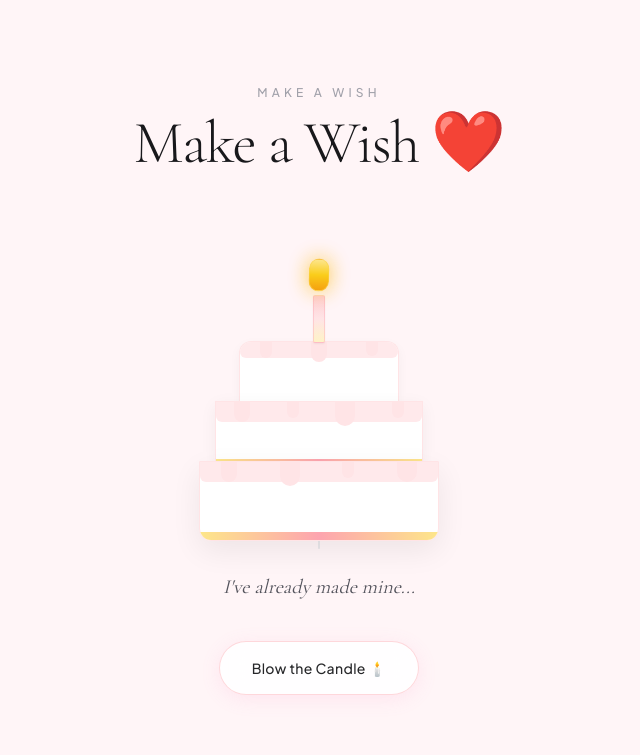
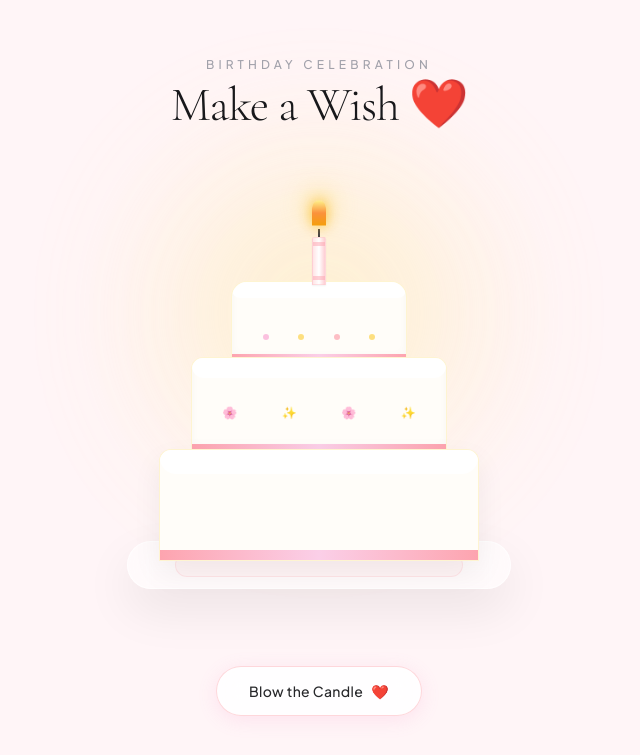
Before and after one commit to uzairsalman02/forever-you, a Next.js app: page / in a window 1280 px wide. Shown: the part 5395-6150 px from the top of the page, without its empty margins (321-961 px from the left). Built offline with nearby package versions, Linux system fonts and the light colour scheme.

Commit message:
Birthday Celebration Redesign

```diff
--- a/components/cake/LuxuryCake.tsx
+++ b/components/cake/LuxuryCake.tsx
@@ -1,105 +1,127 @@
 "use client";
 
 import React from "react";
-import { motion } from "framer-motion";
+import { motion, AnimatePresence } from "framer-motion";
 
 interface LuxuryCakeProps {
   isLit: boolean;
   isCut: boolean;
-  isBlowing: boolean;
+  isBlowing?: boolean;
 }
 
-export function LuxuryCake({ isLit, isCut, isBlowing }: LuxuryCakeProps) {
+export function LuxuryCake({ isLit, isCut, isBlowing = false }: LuxuryCakeProps) {
   return (
-    <div className="relative w-64 sm:w-72 md:w-80 h-72 sm:h-80 md:h-88 flex flex-col items-center justify-end select-none">
-      {/* CANDLE & FLAME */}
-      <div className="relative flex flex-col items-center mb-[-2px] z-20">
-        {/* Flame */}
-        {isLit && !isBlowing && (
+    <div className="relative flex flex-col items-center justify-center select-none py-8">
+      {/* 1. Warm Candle Spotlight Light illuminating nearby objects */}
+      <AnimatePresence>
+        {isLit && (
           <motion.div
-            animate={{
-              scale: [1, 1.08, 0.95, 1.05, 1],
-              opacity: [0.95, 1, 0.9, 1, 0.95],
-              rotate: [-2, 2, -1, 3, 0],
-            }}
-            transition={{
-              duration: 1.2,
-              repeat: Infinity,
-              ease: "easeInOut",
-            }}
-            className="w-4 h-7 sm:w-5 sm:h-8 rounded-full bg-gradient-to-t from-amber-500 via-yellow-400 to-amber-200 shadow-[0_0_20px_rgba(251,191,36,0.8)] border border-amber-300/60 mb-1"
+            initial={{ opacity: 0, scale: 0.8 }}
+            animate={{ opacity: [0.6, 0.85, 0.6], scale: [1, 1.05, 1] }}
+            exit={{ opacity: 0, scale: 0.8 }}
+            transition={{ duration: 2, repeat: Infinity, ease: "easeInOut" }}
+            className="absolute top-0 w-72 h-72 rounded-full bg-amber-200/40 blur-[70px] pointer-events-none -z-10"
           />
         )}
+      </AnimatePresence>
 
-        {/* Smoke animation when blown out */}
-        {isBlowing && (
-          <motion.div
-            initial={{ opacity: 1, y: 0, scale: 0.5 }}
-            animate={{ opacity: 0, y: -45, scale: 1.8 }}
-            transition={{ duration: 1.6, ease: "easeOut" }}
-            className="w-3 h-3 rounded-full bg-zinc-300/70 blur-[2px] mb-2"
-          />
-        )}
+      {/* 2. Candle Assembly */}
+      <div className="relative flex flex-col items-center z-20 mb-[-4px]">
+        {/* Flame & Glow */}
+        <AnimatePresence>
+          {isLit && (
+            <motion.div
+              initial={{ opacity: 1, scale: 1 }}
+              exit={{ opacity: 0, scale: 0.2, y: -10 }}
+              transition={{ duration: 0.6, ease: "easeOut" }}
+              className="relative flex flex-col items-center mb-1"
+            >
+              {/* Soft Amber Glow */}
+              <div className="absolute -top-3 w-8 h-8 rounded-full bg-amber-300/60 blur-md animate-pulse" />
 
-        {/* Candle Stick */}
-        <div className="w-2.5 h-10 sm:w-3 sm:h-12 bg-gradient-to-b from-rose-200 via-rose-100 to-amber-100 rounded-sm border border-rose-300/40 shadow-sm" />
+              {/* Realistic Flickering Flame */}
+              <motion.div
+                animate={{
+                  scaleY: [1, 1.15, 0.95, 1],
+                  scaleX: [1, 0.9, 1.1, 1],
+                  rotate: [0, 2, -2, 0],
+                }}
+                transition={{ duration: 0.8, repeat: Infinity, ease: "easeInOut" }}
+                className="w-3.5 h-6 rounded-t-full bg-gradient-to-t from-amber-500 via-orange-400 to-yellow-200 shadow-[0_0_12px_rgba(251,191,36,0.9)]"
+              />
+            </motion.div>
+          )}
+        </AnimatePresence>
+
+        {/* Smoke Puff Animation when candle is blown out */}
+        <AnimatePresence>
+          {!isLit && isBlowing && (
+            <motion.div
+              initial={{ opacity: 0, y: 0, scale: 0.5 }}
+              animate={{ opacity: [0, 0.7, 0], y: -35, scale: 1.5 }}
+              transition={{ duration: 1.2, ease: "easeOut" }}
+              className="absolute -top-6 w-6 h-6 rounded-full bg-zinc-300/50 blur-sm pointer-events-none"
+            />
+          )}
+        </AnimatePresence>
+
+        {/* Candle Wick & Body */}
+        <div className="w-0.5 h-2 bg-zinc-700" />
+        <div className="w-3.5 h-12 rounded-t-sm bg-gradient-to-r from-rose-100 via-white to-rose-200 shadow-sm border border-rose-200/60 flex flex-col justify-between py-1">
+          <div className="w-full h-1 bg-rose-300/50" />
+          <div className="w-full h-1 bg-rose-300/50" />
+        </div>
       </div>
 
-      {/* THREE-TIER LUXURY CAKE CONTAINER */}
-      <div className="relative w-full flex flex-col items-center z-10">
-        {/* TIER 1 (TOP TIER) */}
-        <div className="relative w-36 sm:w-40 h-14 sm:h-16 bg-white rounded-t-xl border-x border-t border-rose-100 shadow-[0_4px_12px_rgba(0,0,0,0.04)] flex flex-col justify-between overflow-hidden">
-          {/* Soft Pink Frosting Drips */}
-          <div className="w-full h-4 bg-rose-100/80 rounded-b-md flex justify-around">
-            <div className="w-3 h-4 bg-rose-100 rounded-b-full" />
-            <div className="w-4 h-5 bg-rose-100 rounded-b-full" />
-            <div className="w-3 h-3.5 bg-rose-100 rounded-b-full" />
+      {/* 3. 3-Tier Luxury Cream Birthday Cake */}
+      <div className="relative flex flex-col items-center z-10">
+        {/* TOP TIER */}
+        <div className="relative w-36 sm:w-44 h-16 sm:h-20 bg-[#FFFDF9] rounded-t-2xl shadow-[inset_0_-4px_10px_rgba(0,0,0,0.03)] border border-amber-100/80 flex flex-col justify-between p-2 overflow-hidden">
+          {/* White Frosting Drips */}
+          <div className="absolute top-0 left-0 right-0 h-4 bg-white rounded-b-lg shadow-xs" />
+          {/* Rose Gold Trim */}
+          <div className="absolute bottom-0 left-0 right-0 h-1.5 bg-gradient-to-r from-rose-300 via-pink-200 to-rose-300" />
+          {/* Sugar Pearl Sprinkles */}
+          <div className="flex justify-around items-end h-full pb-3 px-2">
+            <span className="w-1.5 h-1.5 rounded-full bg-pink-300/70" />
+            <span className="w-1.5 h-1.5 rounded-full bg-amber-300/70" />
+            <span className="w-1.5 h-1.5 rounded-full bg-rose-300/70" />
+            <span className="w-1.5 h-1.5 rounded-full bg-amber-300/70" />
           </div>
-          {/* Rose Gold Accent Trim */}
-          <div className="w-full h-1 bg-gradient-to-r from-amber-200 via-rose-300 to-amber-200" />
         </div>
 
-        {/* TIER 2 (MIDDLE TIER) */}
-        <div className="relative w-48 sm:w-52 h-16 sm:h-18 bg-white border-x border-t border-rose-100 shadow-[0_4px_16px_rgba(0,0,0,0.05)] flex flex-col justify-between overflow-hidden -mt-1">
-          {/* Soft Pink Frosting Drips */}
-          <div className="w-full h-5 bg-rose-100/80 rounded-b-md flex justify-around">
-            <div className="w-4 h-5 bg-rose-100 rounded-b-full" />
-            <div className="w-3 h-4 bg-rose-100 rounded-b-full" />
-            <div className="w-5 h-6 bg-rose-100 rounded-b-full" />
-            <div className="w-3 h-4 bg-rose-100 rounded-b-full" />
+        {/* MIDDLE TIER */}
+        <div className="relative w-52 sm:w-64 h-20 sm:h-24 bg-[#FFFDF9] rounded-t-xl shadow-[inset_0_-4px_10px_rgba(0,0,0,0.03)] border border-amber-100/80 flex flex-col justify-between p-2 overflow-hidden -mt-1">
+          <div className="absolute top-0 left-0 right-0 h-5 bg-white rounded-b-xl shadow-xs" />
+          <div className="absolute bottom-0 left-0 right-0 h-2 bg-gradient-to-r from-rose-300 via-pink-200 to-rose-300" />
+          <div className="flex justify-around items-center h-full pt-4">
+            <span className="text-xs">🌸</span>
+            <span className="text-xs">✨</span>
+            <span className="text-xs">🌸</span>
+            <span className="text-xs">✨</span>
           </div>
-          {/* Rose Gold Accent Trim */}
-          <div className="w-full h-1.5 bg-gradient-to-r from-amber-200 via-rose-300 to-amber-200" />
         </div>
 
-        {/* TIER 3 (BOTTOM TIER & SLICE SHIFT ANIMATION) */}
-        <div className="relative w-60 sm:w-68 h-20 sm:h-22 bg-white rounded-b-xl border border-rose-100 shadow-[0_10px_30px_rgba(0,0,0,0.07)] flex flex-col justify-between overflow-hidden -mt-1">
-          {/* Soft Pink Frosting Drips */}
-          <div className="w-full h-5 bg-rose-100/80 rounded-b-md flex justify-around">
-            <div className="w-4 h-5 bg-rose-100 rounded-b-full" />
-            <div className="w-5 h-6 bg-rose-100 rounded-b-full" />
-            <div className="w-3 h-4 bg-rose-100 rounded-b-full" />
-            <div className="w-5 h-5 bg-rose-100 rounded-b-full" />
-          </div>
+        {/* BOTTOM BASE TIER */}
+        <div className="relative w-68 sm:w-80 h-24 sm:h-28 bg-[#FFFDF9] rounded-t-xl shadow-[0_12px_30px_rgba(0,0,0,0.06)] border border-amber-100/80 flex flex-col justify-between p-2 overflow-hidden -mt-1">
+          <div className="absolute top-0 left-0 right-0 h-6 bg-white rounded-b-2xl shadow-xs" />
+          <div className="absolute bottom-0 left-0 right-0 h-2.5 bg-gradient-to-r from-rose-300 via-pink-200 to-rose-300" />
 
-          {/* Elegant Cut & Shifted Slice when Cut */}
+          {/* Slice Shift Cut Effect */}
           {isCut && (
             <motion.div
-              initial={{ x: 0, rotate: 0 }}
-              animate={{ x: 22, rotate: 3 }}
-              transition={{ duration: 1.2, ease: "easeOut" }}
-              className="absolute right-3 bottom-0 top-0 w-16 bg-rose-50/90 border-l border-rose-200/80 shadow-md flex items-center justify-center"
-            >
-              <div className="w-0.5 h-full bg-rose-300/40" />
-            </motion.div>
+              initial={{ x: 0 }}
+              animate={{ x: 26 }}
+              transition={{ duration: 1.2, ease: [0.22, 1, 0.36, 1] }}
+              className="absolute right-4 top-4 bottom-4 w-12 bg-rose-100/60 border-l border-rose-200/80 rounded-r-md"
+            />
           )}
+        </div>
+      </div>
 
-          {/* Bottom Rose Gold Base Accent */}
-          <div className="w-full h-2 bg-gradient-to-r from-amber-200 via-rose-300 to-amber-200" />
-        </div>
-
-        {/* LUXURY CAKE PLATTER */}
-        <div className="w-68 sm:w-76 h-3 bg-gradient-to-r from-zinc-200 via-white to-zinc-200 rounded-full shadow-[0_8px_20px_rgba(0,0,0,0.1)] border border-zinc-200/80 -mt-1" />
+      {/* 4. Luxury Glassmorphism Table Presentation Base */}
+      <div className="relative w-80 sm:w-96 h-10 sm:h-12 bg-white/50 backdrop-blur-md rounded-full shadow-[0_20px_50px_rgba(0,0,0,0.08)] border border-white/70 -mt-5 z-0 flex items-center justify-center">
+        <div className="w-72 sm:w-88 h-6 rounded-full bg-rose-100/30 border border-rose-200/40" />
       </div>
     </div>
   );
--- a/components/celebration/CelebrationOverlay.tsx
+++ b/components/celebration/CelebrationOverlay.tsx
@@ -1,25 +1,34 @@
 "use client";
 
 import React from "react";
-import { motion } from "framer-motion";
+import { motion, AnimatePresence } from "framer-motion";
 
-export function CelebrationOverlay() {
-  // Static array of falling hearts, sparkles, and confetti for smooth rendering
-  const items = Array.from({ length: 28 }).map((_, i) => {
+interface CelebrationOverlayProps {
+  isCelebrating?: boolean;
+}
+
+export function CelebrationOverlay({
+  isCelebrating = true,
+}: CelebrationOverlayProps) {
+  if (!isCelebrating) return null;
+
+  // Array of falling hearts, sparkles, flower petals, and fireworks
+  const items = Array.from({ length: 32 }).map((_, i) => {
     const isHeart = i % 2 === 0;
     const isSparkle = i % 3 === 0;
     return {
       id: i,
       symbol: isHeart ? "❤️" : isSparkle ? "✨" : "🌸",
-      left: `${(i * 3.7) % 96}%`,
-      delay: (i * 0.15) % 2.5,
-      duration: 4 + (i % 3),
+      left: `${(i * 3.1) % 96}%`,
+      delay: (i * 0.12) % 2.5,
+      duration: 3.5 + (i % 3),
       size: isHeart ? 16 + (i % 4) * 4 : 12 + (i % 3) * 3,
       xOffset: (i % 2 === 0 ? 1 : -1) * (20 + (i % 5) * 15),
     };
   });
 
   return (
+    <AnimatePresence>
       <div className="fixed inset-0 pointer-events-none z-50 overflow-hidden">
         {items.map((item) => (
           <motion.div
@@ -47,5 +56,6 @@ export function CelebrationOverlay() {
           </motion.div>
         ))}
       </div>
+    </AnimatePresence>
   );
 }
--- a/components/celebration/CelebrationScene.tsx
+++ b/components/celebration/CelebrationScene.tsx
@@ -1,6 +1,6 @@
 "use client";
 
-import React, { useState } from "react";
+import React, { useState, useEffect } from "react";
 import { motion, AnimatePresence } from "framer-motion";
 import { FloatingParticles } from "@/components/ui/FloatingParticles";
 import { LuxuryCake } from "@/components/cake/LuxuryCake";
@@ -17,6 +17,9 @@ interface CelebrationSceneProps {
 }
 
 export function CelebrationScene({ onReplayClick }: CelebrationSceneProps) {
+  // State Machine: transition -> wish -> blow -> cut -> celebrate -> finalMessage
+  const [showTransitionScreen, setShowTransitionScreen] = useState(true);
+
   const [isLit, setIsLit] = useState(true);
   const [isBlowing, setIsBlowing] = useState(false);
   const [isDimmed, setIsDimmed] = useState(false);
@@ -25,6 +28,14 @@ export function CelebrationScene({ onReplayClick }: CelebrationSceneProps) {
   const [isCut, setIsCut] = useState(false);
   const [isCelebrating, setIsCelebrating] = useState(false);
   const [showFinalMessage, setShowFinalMessage] = useState(false);
+
+  // Soft Transition Screen timer (2.5 seconds)
+  useEffect(() => {
+    const timer = setTimeout(() => {
+      setShowTransitionScreen(false);
+    }, 2500);
+    return () => clearTimeout(timer);
+  }, []);
 
   // Action 1: Blow Candle
   const handleBlowCandle = () => {
@@ -56,92 +67,102 @@ export function CelebrationScene({ onReplayClick }: CelebrationSceneProps) {
     // Play Happy Birthday Web Audio music box melody
     playHappyBirthdayMusicBox();
 
-    // Transition to final emotional message after 2.5s
+    // Reveal final emotional message after celebration settles
     setTimeout(() => {
       setShowFinalMessage(true);
-    }, 2800);
-  };
-
-  // Action 3: Replay
-  const handleReplay = () => {
-    if (onReplayClick) {
-      onReplayClick();
-    } else {
-      const heroSection = document.getElementById("hero-section");
-      if (heroSection) {
-        heroSection.scrollIntoView({ behavior: "smooth" });
-      } else {
-        window.scrollTo({ top: 0, behavior: "smooth" });
-      }
-    }
+    }, 1800);
   };
 
   return (
     <section
       id="cake-section"
-      className="relative min-h-screen w-full flex flex-col items-center justify-center p-6 sm:p-12 bg-background select-none overflow-hidden"
+      className="relative min-h-screen w-full flex flex-col items-center justify-between py-16 px-4 sm:px-8 md:px-12 bg-background select-none overflow-hidden"
     >
-      {/* Background Floating Particles */}
-      <FloatingParticles />
+      {/* 2.5-Second Romantic Transition Screen */}
+      <AnimatePresence>
+        {showTransitionScreen && (
+          <motion.div
+            initial={{ opacity: 1 }}
+            exit={{ opacity: 0 }}
+            transition={{ duration: 1.2, ease: "easeInOut" }}
+            className="fixed inset-0 z-50 bg-[#fff5f7] flex flex-col items-center justify-center p-6 text-center"
+          >
+            <motion.p
+              initial={{ opacity: 0, y: 15 }}
+              animate={{ opacity: 1, y: 0 }}
+              transition={{ duration: 1.0, delay: 0.3 }}
+              className="font-serif text-2xl sm:text-3xl md:text-4xl font-normal text-zinc-800 leading-relaxed max-w-xl whitespace-pre-line"
+            >
+              {"Now...\nLet's celebrate the most beautiful day\nof the most beautiful person in my life. ❤️"}
+            </motion.p>
+          </motion.div>
+        )}
+      </AnimatePresence>
 
-      {/* Falling Hearts & Sparkles Celebration Overlay */}
-      {isCelebrating && <CelebrationOverlay />}
-
-      {/* Brief Room Dim Overlay */}
+      {/* Room Dim Overlay when candle is blown out */}
       <AnimatePresence>
         {isDimmed && (
           <motion.div
             initial={{ opacity: 0 }}
             animate={{ opacity: 0.4 }}
             exit={{ opacity: 0 }}
-            transition={{ duration: 0.5 }}
-            className="fixed inset-0 bg-black pointer-events-none z-40"
+            transition={{ duration: 0.6 }}
+            className="fixed inset-0 z-30 bg-black pointer-events-none"
           />
         )}
       </AnimatePresence>
 
-      {!showFinalMessage ? (
-        /* CAKE & WISH STAGE */
-        <div className="relative z-10 flex flex-col items-center text-center max-w-xl mx-auto py-8">
-          {/* Text Above Cake */}
-          <span className="font-sans text-xs tracking-[0.35em] uppercase text-zinc-400 mb-3 font-medium">
-            Make A Wish
+      {/* Celebration Particle Overlay (Confetti, Hearts, Fireworks, Petals) */}
+      <CelebrationOverlay isCelebrating={isCelebrating} />
+
+      {/* Ambient Floating Background Particles */}
+      <FloatingParticles />
+
+      {/* Main Content Container */}
+      <div className="relative z-20 w-full max-w-3xl mx-auto flex flex-col items-center text-center my-auto">
+        {/* Header Text */}
+        <motion.div
+          initial={{ opacity: 0, y: 20 }}
+          whileInView={{ opacity: 1, y: 0 }}
+          viewport={{ once: true }}
+          transition={{ duration: 0.8 }}
+          className="mb-6"
+        >
+          <span className="font-sans text-xs tracking-[0.35em] uppercase text-zinc-400 mb-2 block font-medium">
+            Birthday Celebration
           </span>
-          <h2 className="font-serif text-4xl sm:text-5xl md:text-6xl font-light text-zinc-900 tracking-tight leading-snug mb-8">
-            Make a Wish <span className="text-rose-500">❤️</span>
+          <h2 className="font-serif text-3xl sm:text-4xl md:text-5xl font-light text-zinc-900 tracking-tight">
+            {!hasBlown ? "Make a Wish ❤️" : !isCut ? "Time for Cake ❤️" : "Happy Birthday ❤️"}
           </h2>
+        </motion.div>
 
-          {/* Interactive Luxury Cake */}
-          <div className="my-6">
+        {/* 3-Tier Luxury Birthday Cake Component */}
+        <div className="my-4">
           <LuxuryCake isLit={isLit} isCut={isCut} isBlowing={isBlowing} />
         </div>
 
-          {/* Subtitle Below Cake */}
-          <p className="font-serif text-lg sm:text-xl font-normal italic text-zinc-600 mb-10">
-            I've already made mine...
-          </p>
-
-          {/* Action Buttons */}
-          <div className="flex flex-col items-center min-h-[60px]">
-            {!hasBlown ? (
+        {/* Interactive Action Buttons */}
+        <div className="flex flex-col items-center mt-6 mb-8 min-h-[60px] justify-center">
+          {!hasBlown && (
             <button
               onClick={handleBlowCandle}
               disabled={isBlowing}
-                className="group relative inline-flex items-center justify-center px-8 py-4 rounded-full bg-white/90 backdrop-blur-md border border-rose-200/80 text-zinc-800 font-sans text-sm font-medium tracking-wide shadow-[0_4px_20px_rgba(244,114,182,0.12)] transition-all duration-500 hover:bg-white hover:border-rose-300 hover:shadow-[0_8px_30px_rgba(244,114,182,0.25)] hover:scale-[1.02] active:scale-[0.98] disabled:opacity-50"
+              className="group relative inline-flex items-center justify-center px-8 py-3.5 rounded-full bg-white/90 backdrop-blur-md border border-rose-200/80 text-zinc-800 font-sans text-sm font-medium tracking-wide shadow-[0_4px_20px_rgba(244,114,182,0.14)] transition-all duration-500 hover:bg-white hover:border-rose-300 hover:shadow-[0_8px_30px_rgba(244,114,182,0.25)] hover:scale-[1.03] active:scale-[0.97] disabled:opacity-50 disabled:cursor-not-allowed"
             >
               <span className="relative z-10 flex items-center gap-2">
-                  Blow the Candle 🕯️
+                Blow the Candle <span className="text-rose-500">❤️</span>
               </span>
               <span className="absolute inset-0 rounded-full bg-gradient-to-r from-rose-100/50 to-pink-100/50 opacity-0 group-hover:opacity-100 transition-opacity duration-500 -z-10" />
             </button>
-            ) : (
+          )}
+
+          {hasBlown && !isCut && (
             <motion.button
               initial={{ opacity: 0, scale: 0.9 }}
               animate={{ opacity: 1, scale: 1 }}
               transition={{ duration: 0.6 }}
               onClick={handleCutCake}
-                disabled={isCut}
-                className="group relative inline-flex items-center justify-center px-8 py-4 rounded-full bg-white/90 backdrop-blur-md border border-rose-200/80 text-zinc-800 font-sans text-sm font-medium tracking-wide shadow-[0_4px_20px_rgba(244,114,182,0.12)] transition-all duration-500 hover:bg-white hover:border-rose-300 hover:shadow-[0_8px_30px_rgba(244,114,182,0.25)] hover:scale-[1.02] active:scale-[0.98] disabled:opacity-50"
+              className="group relative inline-flex items-center justify-center px-8 py-3.5 rounded-full bg-white/90 backdrop-blur-md border border-rose-200/80 text-zinc-800 font-sans text-sm font-medium tracking-wide shadow-[0_4px_20px_rgba(244,114,182,0.14)] transition-all duration-500 hover:bg-white hover:border-rose-300 hover:shadow-[0_8px_30px_rgba(244,114,182,0.25)] hover:scale-[1.03] active:scale-[0.97]"
             >
               <span className="relative z-10 flex items-center gap-2">
                 Cut the Cake <span className="text-rose-500">❤️</span>
@@ -150,41 +171,39 @@ export function CelebrationScene({ onReplayClick }: CelebrationSceneProps) {
             </motion.button>
           )}
         </div>
-        </div>
-      ) : (
-        /* FINAL EMOTIONAL MESSAGE STAGE */
+
+        {/* Final Emotional Message Container */}
+        <AnimatePresence>
+          {showFinalMessage && (
             <motion.div
-          initial={{ opacity: 0, y: 30 }}
-          animate={{ opacity: 1, y: 0 }}
-          transition={{ duration: 1.5, ease: "easeOut" }}
-          className="relative z-10 flex flex-col items-center text-center max-w-xl mx-auto py-12 px-4"
+              initial={{ opacity: 0, y: 30, scale: 0.95 }}
+              animate={{ opacity: 1, y: 0, scale: 1 }}
+              transition={{ duration: 1.2, ease: [0.22, 1, 0.36, 1] }}
+              className="flex flex-col items-center text-center max-w-md mx-auto mt-6 p-6 sm:p-8 rounded-2xl bg-white/80 backdrop-blur-md border border-rose-100 shadow-[0_12px_40px_rgba(244,114,182,0.12)]"
             >
-          <h2 className="font-serif text-5xl sm:text-6xl md:text-7xl font-light text-zinc-900 tracking-tight leading-tight mb-8">
-            Happy Birthday <span className="text-rose-500">❤️</span>
-          </h2>
-
-          <p className="font-serif text-xl sm:text-2xl font-normal italic text-zinc-700 leading-relaxed mb-10">
-            Thank you for being the most beautiful part of my life.
+              <h3 className="font-calligraphy text-4xl sm:text-5xl font-normal text-rose-950 mb-4">
+                Happy Birthday <span className="font-sans text-3xl text-rose-500">❤️</span>
+              </h3>
+              <p className="font-serif text-base sm:text-lg font-normal text-zinc-700 leading-relaxed mb-4">
+                Thank you for every beautiful memory.
+              </p>
+              <p className="font-sans text-sm sm:text-base font-normal text-zinc-600 leading-relaxed whitespace-pre-line mb-8">
+                {"I still choose you...\nJust like I did in 2013.\nAnd I always will."}
               </p>
 
-          <div className="font-sans text-sm sm:text-base font-normal tracking-widest uppercase text-zinc-600 leading-loose mb-14 space-y-3">
-            <p>I'll keep choosing you.</p>
-            <p>Today.</p>
-            <p>Tomorrow.</p>
-            <p className="text-zinc-900 font-medium">Forever.</p>
-          </div>
-
+              {/* Read It Again Action Button */}
               <button
-            onClick={handleReplay}
-            className="group relative inline-flex items-center justify-center px-8 py-4 rounded-full bg-white/90 backdrop-blur-md border border-rose-200/80 text-zinc-800 font-sans text-sm font-medium tracking-wide shadow-[0_4px_20px_rgba(244,114,182,0.12)] transition-all duration-500 hover:bg-white hover:border-rose-300 hover:shadow-[0_8px_30px_rgba(244,114,182,0.25)] hover:scale-[1.02] active:scale-[0.98]"
+                onClick={onReplayClick}
+                className="group relative inline-flex items-center justify-center px-8 py-3.5 rounded-full bg-white border border-rose-200 text-zinc-800 font-sans text-sm font-medium tracking-wide shadow-sm transition-all duration-300 hover:border-rose-300 hover:shadow-md hover:scale-[1.03] active:scale-[0.97]"
               >
                 <span className="relative z-10 flex items-center gap-2">
                   Read It Again <span className="text-rose-500">❤️</span>
                 </span>
-            <span className="absolute inset-0 rounded-full bg-gradient-to-r from-rose-100/50 to-pink-100/50 opacity-0 group-hover:opacity-100 transition-opacity duration-500 -z-10" />
               </button>
             </motion.div>
           )}
+        </AnimatePresence>
+      </div>
     </section>
   );
 }
```
Lines whose indentation alone changed are shown as unchanged.
